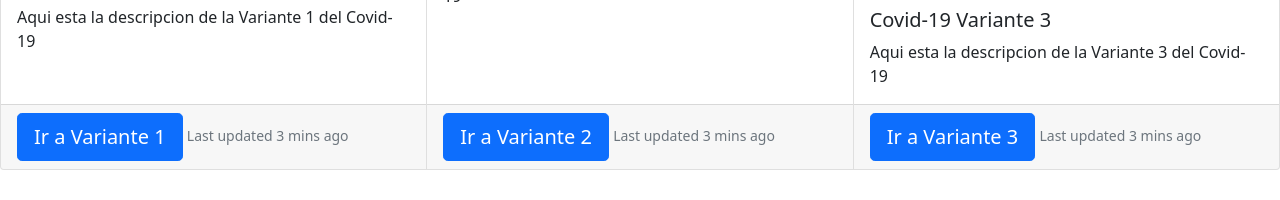
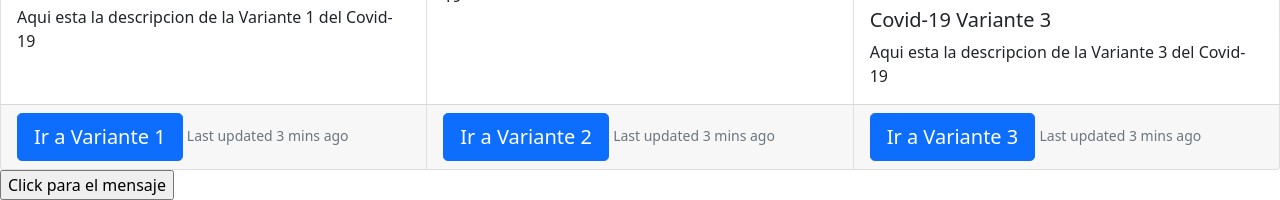
Before and after one commit to CerberoDgvm/LenguajesD, a plain HTML site: page index.html in a window 1280 px wide. Shown: the part 735-935 px from the top of the page. Before the commit the page ends 905 px from the top, so only its background shows below. Drawn offline with nearby package versions, Linux system fonts and the light colour scheme.

Commit message:
Añadiendo cambios desde la rama javascrip

```diff
--- a/index.html
+++ b/index.html
@@ -7,6 +7,7 @@
     <link rel="stylesheet" href="https://maxcdn.bootstrapcdn.com/bootstrap/4.0.0/css/bootstrap.min.css" integrity="sha384-Gn5384xqQ1aoWXA+058RXPxPg6fy4IWvTNh0E263XmFcJlSAwiGgFAW/dAiS6JXm" crossorigin="anonymous">
     <link href="https://cdn.jsdelivr.net/npm/bootstrap@5.1.0/dist/css/bootstrap.min.css" rel="stylesheet" integrity="sha384-KyZXEAg3QhqLMpG8r+8fhAXLRk2vvoC2f3B09zVXn8CA5QIVfZOJ3BCsw2P0p/We" crossorigin="anonymous">
     <script src="https://cdn.jsdelivr.net/npm/bootstrap@5.1.0/dist/js/bootstrap.bundle.min.js" integrity="sha384-U1DAWAznBHeqEIlVSCgzq+c9gqGAJn5c/t99JyeKa9xxaYpSvHU5awsuZVVFIhvj" crossorigin="anonymous"></script>
+    <script src="js/js.js"></script>
 </head>
 
 
@@ -76,7 +77,7 @@
     </div>
     <!-- Finaliza Cards-->
 
-
+    <input type="button" onclick="hola()" value="Click para el mensaje">
 </body>
 
 </html>
--- a/js/js.js
+++ b/js/js.js
@@ -0,0 +1,3 @@
+function hola(){
+    alert("Bienvenidos a mi primera pagina Web");
+}
```
